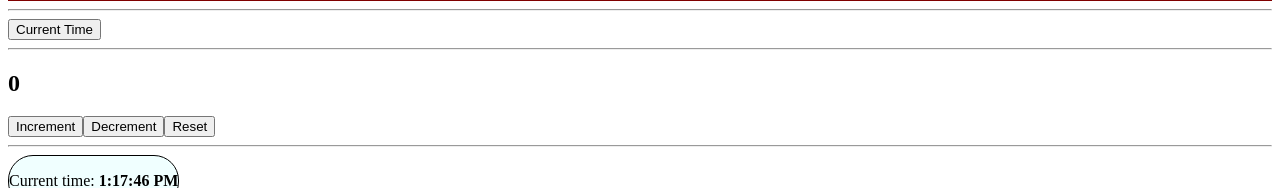
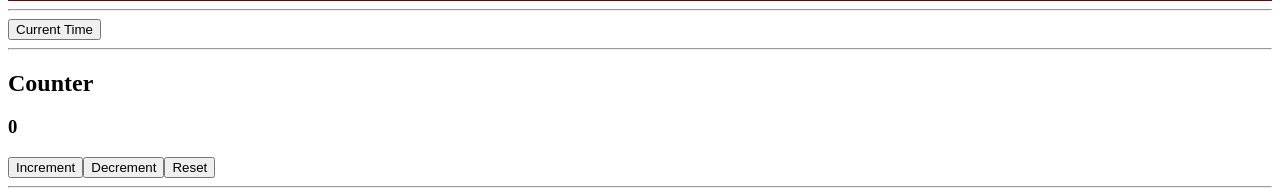
Before and after one commit to MartinGergov/React, a React (Vite) app: page / in a window 1280 px wide. Shown: the part 397-585 px from the top of the page. Built offline with nearby package versions, Linux system fonts and the light colour scheme.

Commit message:
Ejercicio 39

```diff
--- a/src/App.jsx
+++ b/src/App.jsx
@@ -3,7 +3,7 @@ import { AlertClock } from "./AlertClock";
 import { Clock } from "./Clock/Clock";
 import { Colors } from "./Colors";
 import { Container } from "./Container";
-import { Counter } from "./Counter";
+import { Counter } from "./Counter/Counter";
 import { FocusableInput } from "./FocusableInput";
 import { Hello } from "./Hello";
 import { InteractiveWelcome } from "./InteractiveWelcome";
--- a/src/Counter.jsx
+++ b/src/Counter/Counter.jsx
@@ -1,8 +1,10 @@
-import { useEffect, useRef, useState } from "react";
+import { useEffect, useRef } from "react";
 import { CounterDisplay } from "./CounterDisplay";
+import { useCounter } from "./useCounter";
 
 export function Counter({ initialValue = 0 }) {
-  const [counter, setCounter] = useState(initialValue);
+  const { counter, onIncrement, onDecrement, onReset } =
+    useCounter(initialValue);
 
   const changeRef = useRef(null);
 
@@ -19,28 +21,17 @@ export function Counter({ initialValue = 0 }) {
     console.log(`The current value is : ${counter}`);
   }, [counter]);
 
-  function handleCounterIncrement() {
-    setCounter((c) => c + 1);
-  }
-
-  function handleCounterDecrement() {
-    setCounter((c) => c - 1);
-  }
-
-  function handleCounterReset() {
-    setCounter(initialValue);
-  }
-
   return (
     <div>
+      <h2>Counter</h2>
       <CounterDisplay counter={counter} />
-      <button ref={changeRef} onClick={handleCounterIncrement}>
+      <button ref={changeRef} onClick={onIncrement}>
         Increment
       </button>
-      <button ref={changeRef} onClick={handleCounterDecrement}>
+      <button ref={changeRef} onClick={onDecrement}>
         Decrement
       </button>
-      <button onClick={handleCounterReset}>Reset</button>
+      <button onClick={onReset}>Reset</button>
     </div>
   );
 }
--- /dev/null
+++ b/src/Counter/CounterDisplay.jsx
@@ -0,0 +1,3 @@
+export function CounterDisplay({ counter }) {
+  return <h3>{counter}</h3>;
+}
--- /dev/null
+++ b/src/Counter/useCounter.jsx
@@ -0,0 +1,24 @@
+import { useState } from "react";
+
+export function useCounter(initialValue = 0) {
+  const [counter, setCounter] = useState(initialValue);
+
+  function handleCounterIncrement() {
+    setCounter((c) => c + 1);
+  }
+
+  function handleCounterDecrement() {
+    setCounter((c) => c - 1);
+  }
+
+  function handleCounterReset() {
+    setCounter(initialValue);
+  }
+
+  return {
+    counter: counter,
+    onIncrement: handleCounterIncrement,
+    onDecrement: handleCounterDecrement,
+    onReset: handleCounterReset,
+  };
+}
--- a/src/CounterDisplay.jsx
+++ /dev/null
@@ -1,3 +0,0 @@
-export function CounterDisplay({counter}) {
-  return <h2>{counter}</h2>;
-}
```
